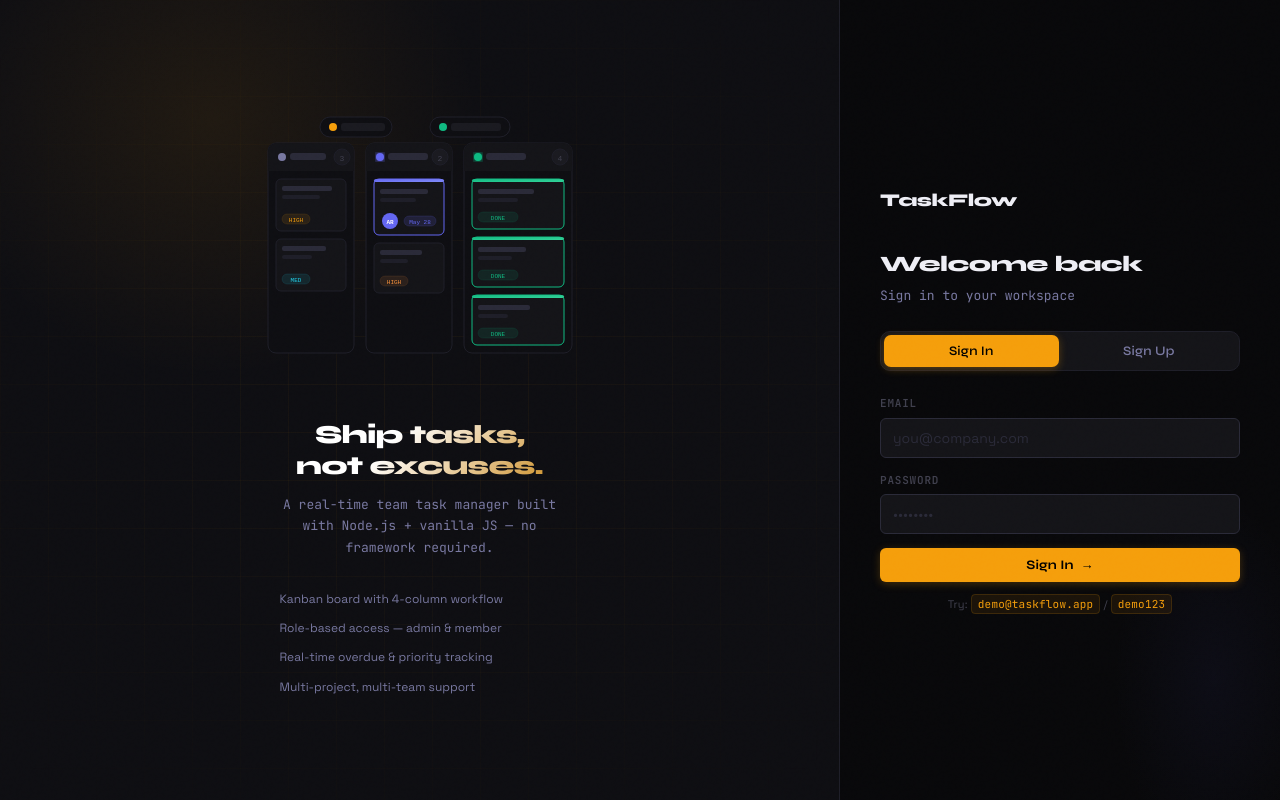
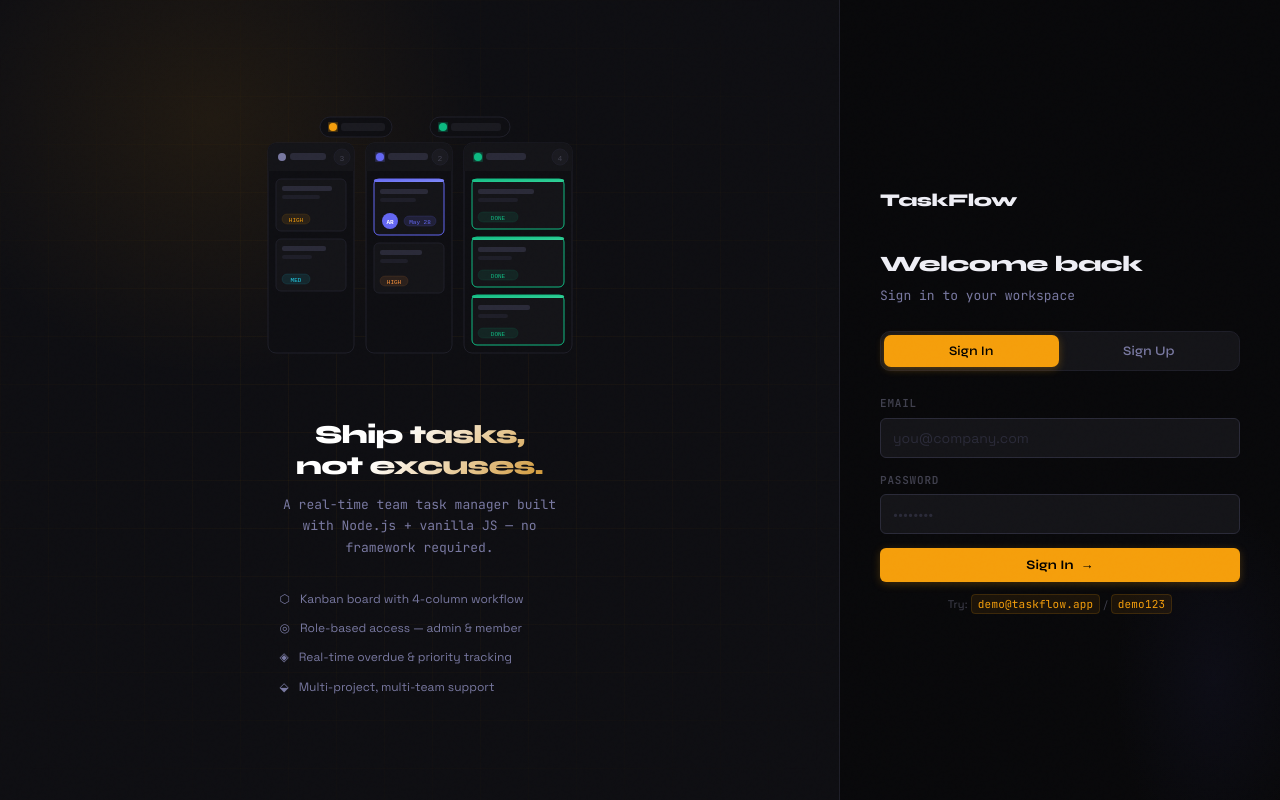
Before and after one commit to Aryan457dwivedi/taskflow, a website: page public/index.html in a window 1280 px wide. Drawn offline with Linux system fonts and the light colour scheme.

Commit message:
Update index.html

```diff
--- a/public/index.html
+++ b/public/index.html
@@ -17,7 +17,6 @@
     <!-- LEFT — illustration panel -->
     <div class="auth-left">
       <div class="auth-left-content">
-        <!-- Inline SVG illustration: abstract kanban / task management -->
         <div class="auth-illustration">
           <svg viewBox="0 0 320 260" fill="none" xmlns="http://www.w3.org/2000/svg" style="width:100%;height:100%">
             <defs>
@@ -35,6 +34,10 @@
               </linearGradient>
               <filter id="glow">
                 <feGaussianBlur stdDeviation="3" result="blur"/>
+                <feMerge><feMergeNode in="blur"/><feMergeNode in="SourceGraphic"/></feMerge>
+              </filter>
+              <filter id="softglow">
+                <feGaussianBlur stdDeviation="6" result="blur"/>
                 <feMerge><feMergeNode in="blur"/><feMergeNode in="SourceGraphic"/></feMerge>
               </filter>
             </defs>
@@ -117,16 +120,14 @@
             <rect x="218" y="215" width="40" height="10" rx="5" fill="rgba(16,185,129,0.1)" stroke="rgba(16,185,129,0.2)" stroke-width="0.5"/>
             <text x="238" y="223" text-anchor="middle" font-size="6" fill="#10b981" font-family="monospace">DONE</text>
 
-            <!-- Floating stat chips -->
+            <!-- Floating stat chips — static, no pulse -->
             <rect x="60" y="4" width="72" height="20" rx="10" fill="#0e0e12" stroke="#1e1e28" stroke-width="1"/>
-            <circle cx="73" cy="14" r="4" fill="#f59e0b"/>
+            <circle cx="73" cy="14" r="4" fill="#f59e0b" filter="url(#glow)"/>
             <rect x="81" y="10" width="44" height="8" rx="3" fill="#1a1a20"/>
 
             <rect x="170" y="4" width="80" height="20" rx="10" fill="#0e0e12" stroke="#1e1e28" stroke-width="1"/>
-            <circle cx="183" cy="14" r="4" fill="#10b981"/>
+            <circle cx="183" cy="14" r="4" fill="#10b981" filter="url(#glow)"/>
             <rect x="191" y="10" width="50" height="8" rx="3" fill="#1a1a20"/>
-
-
           </svg>
         </div>
 
@@ -134,10 +135,22 @@
         <p class="auth-left-sub">A real-time team task manager built with Node.js + vanilla JS — no framework required.</p>
 
         <div class="auth-feature-list">
-            <div class="auth-feature">Kanban board with 4-column workflow</div>
-            <div class="auth-feature">Role-based access — admin &amp; member</div>
-            <div class="auth-feature">Real-time overdue &amp; priority tracking</div>
-            <div class="auth-feature">Multi-project, multi-team support</div>
+          <div class="auth-feature">
+            <span class="auth-feature-icon">⬡</span>
+            Kanban board with 4-column workflow
+          </div>
+          <div class="auth-feature">
+            <span class="auth-feature-icon">◎</span>
+            Role-based access — admin &amp; member
+          </div>
+          <div class="auth-feature">
+            <span class="auth-feature-icon">◈</span>
+            Real-time overdue &amp; priority tracking
+          </div>
+          <div class="auth-feature">
+            <span class="auth-feature-icon">⬙</span>
+            Multi-project, multi-team support
+          </div>
         </div>
       </div>
     </div>
@@ -146,7 +159,6 @@
     <div class="auth-right">
       <div class="auth-container">
         <div class="auth-brand">
-
           <span class="brand-name">TaskFlow</span>
         </div>
 
@@ -301,7 +313,6 @@
 <div id="toast-container"></div>
 
 <script>
-  // Update welcome heading when switching auth tabs
   document.querySelectorAll('.auth-tab').forEach(tab => {
     tab.addEventListener('click', () => {
       const isLogin = tab.dataset.tab === 'login';
```
